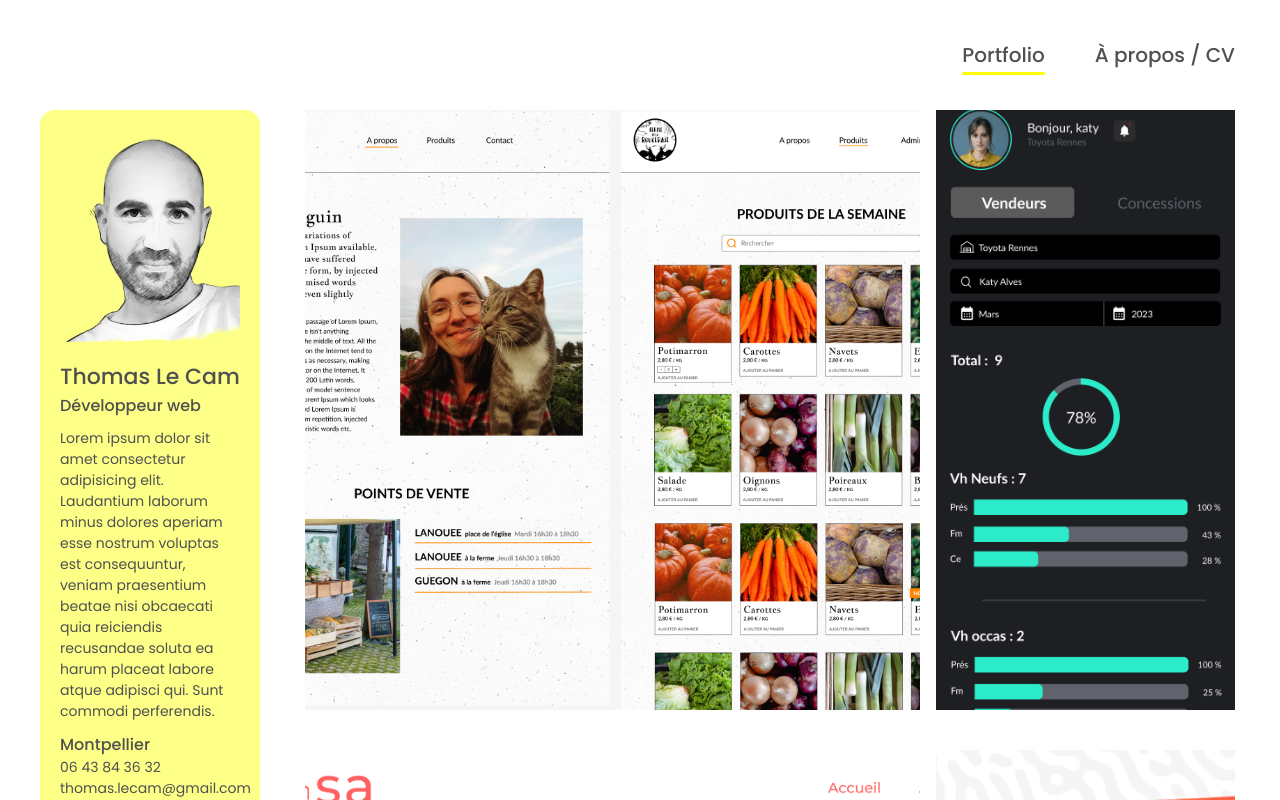
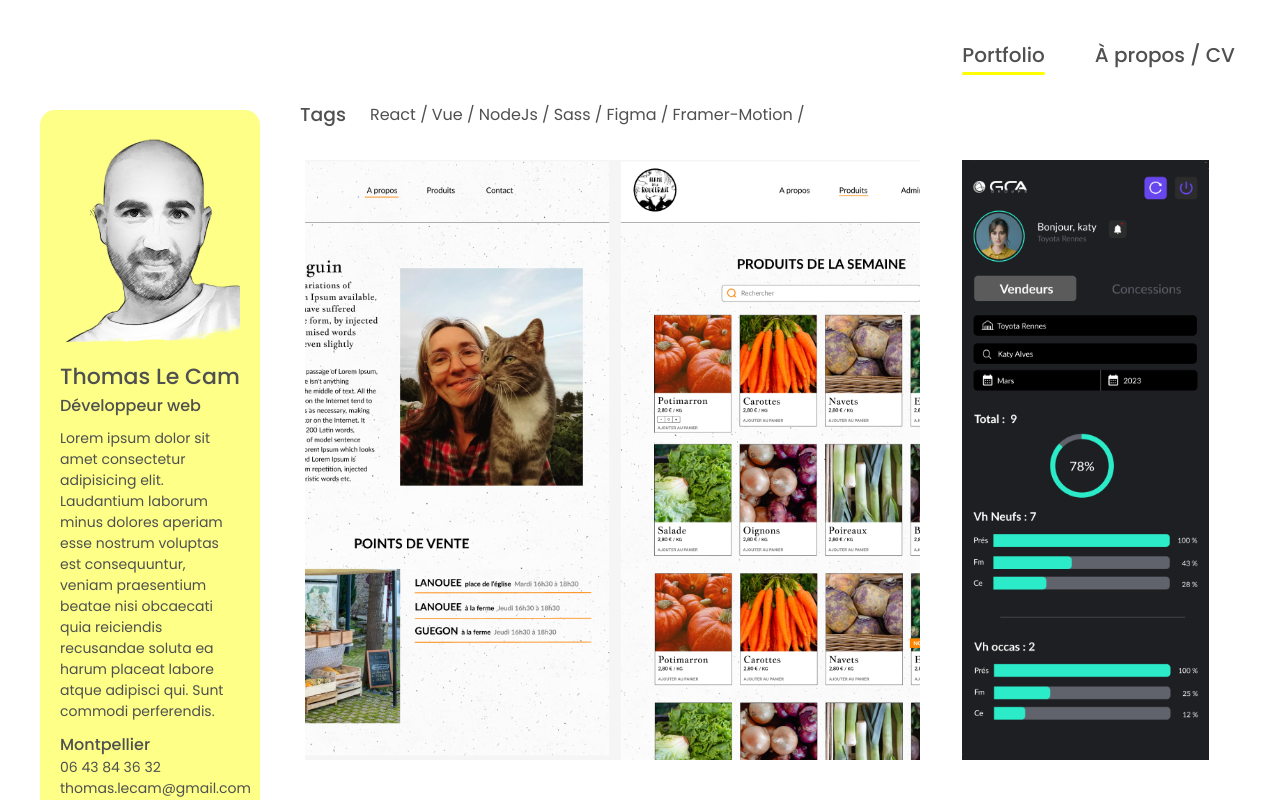
Before and after one commit to ThomasdevLC/portfolio_07_2023, a React (Create React App) app: page / in a window 1280 px wide. Shown: the top 800 px of the page. Built offline with nearby package versions, Linux system fonts and the light colour scheme.

Commit message:
map tags

```diff
--- a/src/assets/styles/pages/_Home.scss
+++ b/src/assets/styles/pages/_Home.scss
@@ -65,7 +65,7 @@
   &__works {
     // flex-grow: 1;
     background-color: white;
-    max-width: 1400px;
+    // max-width: 1400px;
     &__text {
       position: absolute;
       top: 0;
@@ -74,10 +74,26 @@
       z-index: 1;
       opacity: 0;
     }
+
+    &__tags {
+      display: flex;
+      font-size: 16px;
+      line-height: 10px;
+      margin-bottom: 40px;
+
+      &__title {
+        font-weight: 500;
+        padding-right: 20px;
       }
 
-  .works-container {
+      &__name {
+        padding-left: 4px;
+      }
+    }
+
+    &__container {
       display: grid;
+      place-items: center;
       grid-template-columns: 1fr 1fr 1fr;
       grid-template-rows: 1fr 1fr;
       grid-auto-columns: 1fr;
@@ -87,6 +103,8 @@
         "work-1 work-1 work-2"
         "work-3 work-3 work-4";
     }
+  }
+
   .work {
     height: 600px;
     position: relative;
@@ -132,7 +150,7 @@
     height: 0;
     background-color: var(--primary);
     opacity: 0.85;
-    transition: height 0.3s cubic-bezier(0.42, 0, 0.58, 1);
+    transition: height 0.4s cubic-bezier(0.42, 0, 0.58, 1);
   }
 
   .work:hover::before {
--- a/src/pages/Home.js
+++ b/src/pages/Home.js
@@ -4,13 +4,7 @@ import HeaderNav from "../components/HeaderNav";
 import pic from "../assets/images/pic.png";
 import worklist from "../works/worklistData";
 
-const overlays = document.querySelectorAll(".overlay");
-
-overlays.forEach((overlay) => {
-  overlay.addEventListener("mouseleave", () => {
-    overlay.classList.add("animate-slide-out");
-  });
-});
+const tags = ["React", "Vue", "NodeJs", "Sass", "Figma", "Framer-Motion"];
 
 const Home = () => {
   return (
@@ -42,8 +36,16 @@ const Home = () => {
             <i className="fa-regular fa-envelope"></i>
           </div>
         </div>
-
-        <div className="home__works works-container">
+        <div className="home__works">
+          <div className="home__works__tags">
+            <h3 className="home__works__tags__title">Tags</h3>
+            {tags.map((tag) => (
+              <p key={tag.id} className="home__works__tags__name">
+                {`${tag} / `}
+              </p>
+            ))}
+          </div>
+          <div className=" home__works__container">
             {worklist.map((item) => (
               <NavLink
                 to={`/${item.link}`}
@@ -72,6 +74,7 @@ const Home = () => {
           </div>
         </div>
       </div>
+    </div>
   );
 };
 
```
Lines whose indentation alone changed are shown as unchanged.
